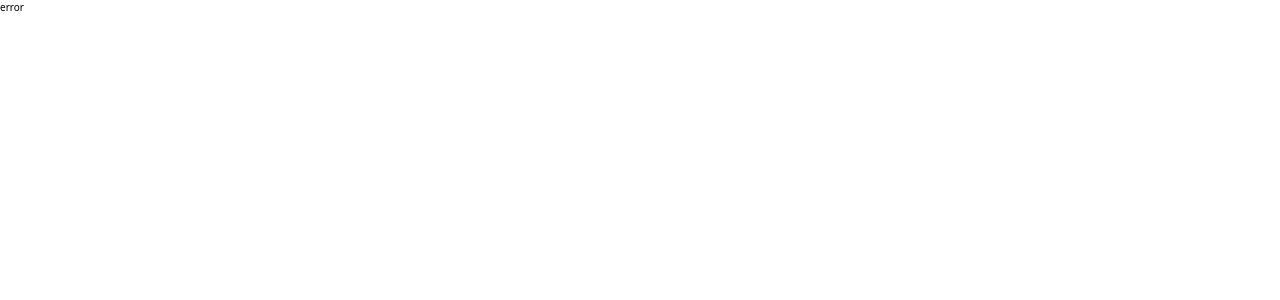
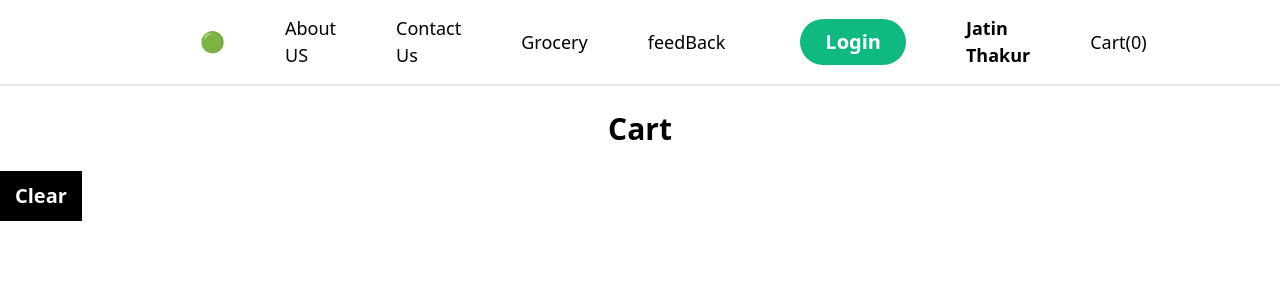
Before and after one commit to PrateekRajput12/NamasteReact, a React (Vite) app: page /cart in a window 1280 px wide. Before the commit this address had no page. Shown: the top 300 px of the page. Built offline with nearby package versions, Linux system fonts and the light colour scheme.

Commit message:
Lec-12 Done

```diff
--- a/package.json
+++ b/package.json
@@ -16,8 +16,10 @@
     "tailwindcss": "^3.4.8"
   },
   "dependencies": {
+    "@reduxjs/toolkit": "^2.2.7",
     "react": "^18.3.1",
     "react-dom": "^18.3.1",
+    "react-redux": "^9.1.2",
     "react-router": "^6.26.0",
     "react-router-dom": "^6.26.0"
   },
--- /dev/null
+++ b/src/component/Cart.js
@@ -0,0 +1,29 @@
+import React from 'react'
+import { useSelector } from 'react-redux'
+import MenuList from './MenuList'
+import { useDispatch } from 'react-redux'
+import { clearCart } from '../utils/cartSlice'
+const Cart = () => {
+    const cartItems=useSelector((store)=>store?.cart?.items)
+    const dispatch =useDispatch()
+    console.log(cartItems);
+    const handleClearCart=()=>{
+        dispatch(clearCart())
+    }
+  return (
+    <div>
+        <h2 className="text-center text-[3rem] m-4 p-4 font-bold">Cart</h2>
+        <button
+        onClick={()=>handleClearCart()}
+         className="text-[2rem] font-bold text-white bg-black py-4 px-6 self-center">Clear</button>
+      <div>
+        {cartItems?.map((data)=>(
+<MenuList item={data} key={data?.card?.itemCards?.name}/>
+        ))
+        }
+      </div>
+    </div>
+  )
+}
+
+export default Cart
--- a/src/component/Header.js
+++ b/src/component/Header.js
@@ -3,9 +3,15 @@ import {useEffect,useState,useContext} from "react"
 import { Link } from 'react-router-dom'
 import useOnlineStatus from '../hooks/useOnlineStatus'
 import UserContext from '../utils/UserContext'
+import { useSelector } from 'react-redux'
+
 const Header= ()=>{
 const {loggedInUser}=useContext(UserContext)
 console.log(useContext);
+
+const cart=useSelector((store)=>store.cart.items)
+console.log(cart);
+
     const [logInfo,setlogInfo]=useState("Login")
 const onlineStatus=useOnlineStatus()
     return(
@@ -22,6 +28,7 @@ const onlineStatus=useOnlineStatus()
                     logInfo==="Login"?setlogInfo("Logout"):setlogInfo("Login")
                 }}>{logInfo}</button>
                 <li className=" text-[1.8rem] font-bold ">{loggedInUser}</li>
+                <Link to="/cart" className="link   text-[1.8rem] hover:font-semibold">     <li>Cart({cart.length})</li></Link>
 
             </ul>
 
--- a/src/component/MenuList.js
+++ b/src/component/MenuList.js
@@ -1,8 +1,16 @@
 import React from 'react'
 import { IMG_CDN } from '../utils/constants';
+import { useDispatch } from 'react-redux';
+import { additems } from '../utils/cartSlice';
 
-const MenuList = ({item}) => {
-    console.log(item);
+const MenuList = ({item,dummy}) => {
+const dispatch =useDispatch()
+const handleAddItem=()=>{
+dispatch(additems(item))
+// console.log(item);
+}
+
+
  const{name,price,imageId,description,defaultPrice}=item?.card?.info
   return (
     <div>
@@ -13,8 +21,8 @@ const MenuList = ({item}) => {
             <p className="max-w-[80%] text-[1.1rem] font-semibold text-gray-400">{description}</p>
          </div>
          <div className="relative  h-[100%]">
-          { imageId? <button className="absolute bg-black text-white font-bold text-[1.7rem] text-center py-2 rounded-lg px-4 left-20 top-52" >Add+</button>:<button className="absolute bg-black text-white font-bold text-[1.7rem] text-center py-2 rounded-lg px-4 -left-[10rem] top-[3rem]" >Add+</button>}
-{            imageId?<img className="min-w-[15rem] max-w-[15rem] max-h-[15%] min-h-[15rem] rounded-xl" src={IMG_CDN+imageId}/>:""}
+          { item?.card?.info?.imageId? <button onClick={()=>handleAddItem(item)} className="absolute bg-black text-white font-bold text-[1.7rem] text-center py-2 rounded-lg px-4 left-20 top-52" >Add+</button>:<button  onClick={()=>handleAddItem(item)} className="absolute bg-black text-white font-bold text-[1.7rem] text-center py-2 rounded-lg px-4 -left-[10rem] top-[3rem]" >Add+</button>}
+{            item?.card?.info?.imageId?<img className="min-w-[15rem] max-w-[15rem] max-h-[15%] min-h-[15rem] rounded-xl" src={IMG_CDN+imageId}/>:""}
          </div>
         </div>
     </div>
--- /dev/null
+++ b/src/utils/appStore.js
@@ -0,0 +1,10 @@
+import { configureStore } from "@reduxjs/toolkit"
+import cartReducer from './cartSlice'
+const appStore=configureStore({
+
+    reducer:{
+        cart:cartReducer
+    }
+})
+
+export default appStore
--- /dev/null
+++ b/src/utils/cartSlice.js
@@ -0,0 +1,24 @@
+import { createSlice } from "@reduxjs/toolkit"
+
+const cartSlice=createSlice({
+    name:"cart",
+    initialState:{
+        items:[]
+    },
+    reducers:{
+        additems:(state,action)=>{
+state.items.push(action.payload)
+        },
+        removeItems:(state)=>{
+            state.items.pop()
+        },
+        clearCart:(state)=>{
+            state.items.length=0
+        },
+    }
+})
+
+
+export const {additems,removeItems,clearCart}=cartSlice.actions
+
+export default cartSlice.reducer
```
Also changed, not shown: App.js (+14 -1 lines), 2 other files (tests, documents, lock files or other folders).
